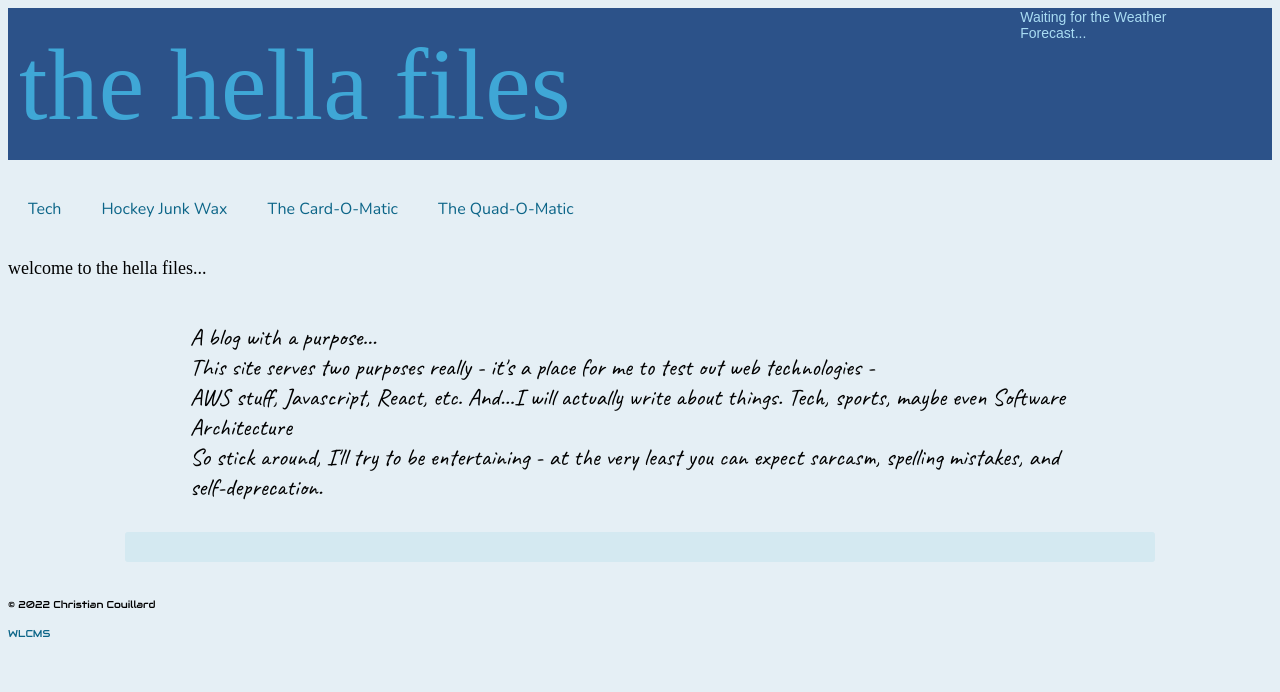
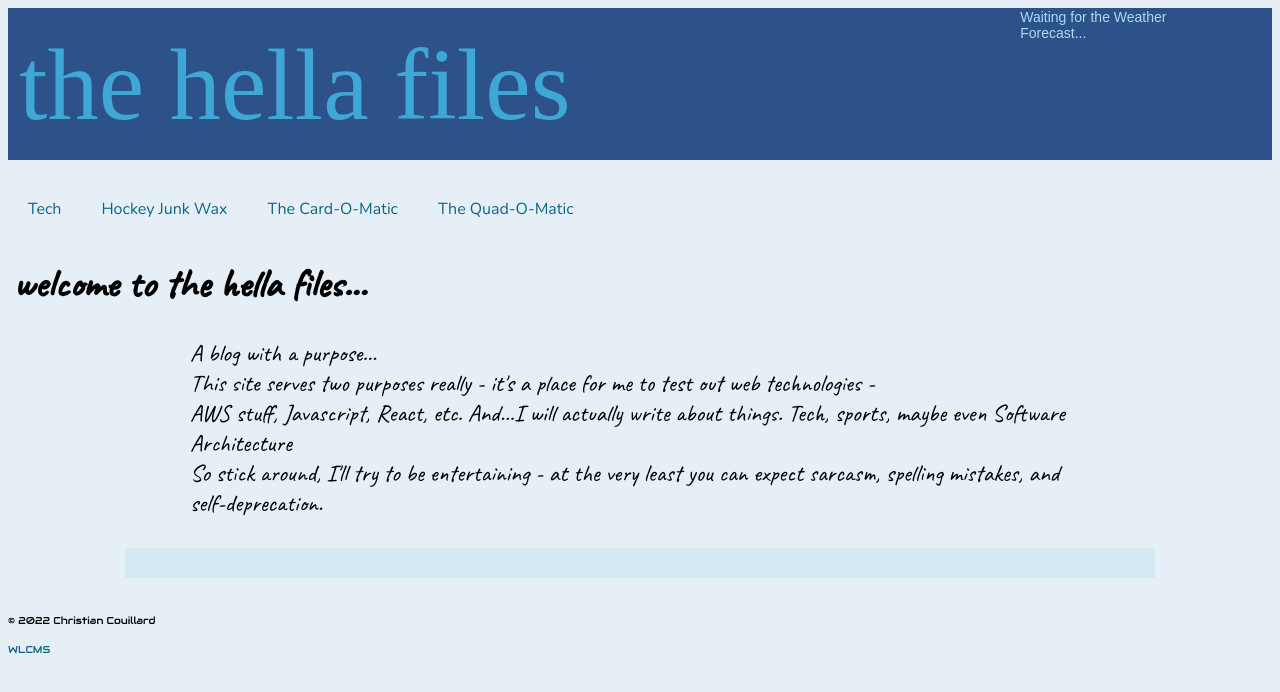
Before and after one commit to mellowJohnny/the-blog, a plain HTML site: page index.html in a window 1280 px wide. Drawn offline with nearby package versions, Linux system fonts and the light colour scheme; no server answers; a web font is replaced by a local one.

Commit message:
Fixing header style, removing section style

```diff
--- a/index.html
+++ b/index.html
@@ -69,8 +69,8 @@
 
           <main>
             <section>
-              <div class="section-style">
-                <p>welcome to the hella files...</p>
+              <div class="header-style">
+                <h1>welcome to the hella files...</h1>
               </div>
               <div class="flex-container">
                 <div class="section-style-intro">
--- a/styles/styles.css
+++ b/styles/styles.css
@@ -156,7 +156,7 @@ textarea {
     padding-left: 10px;
 }
 
-.section-style p h1 {
+.header-style h1{
     font-family: 'Caveat', cursive;
     font-size: 40px;
     margin: 5px;
```
